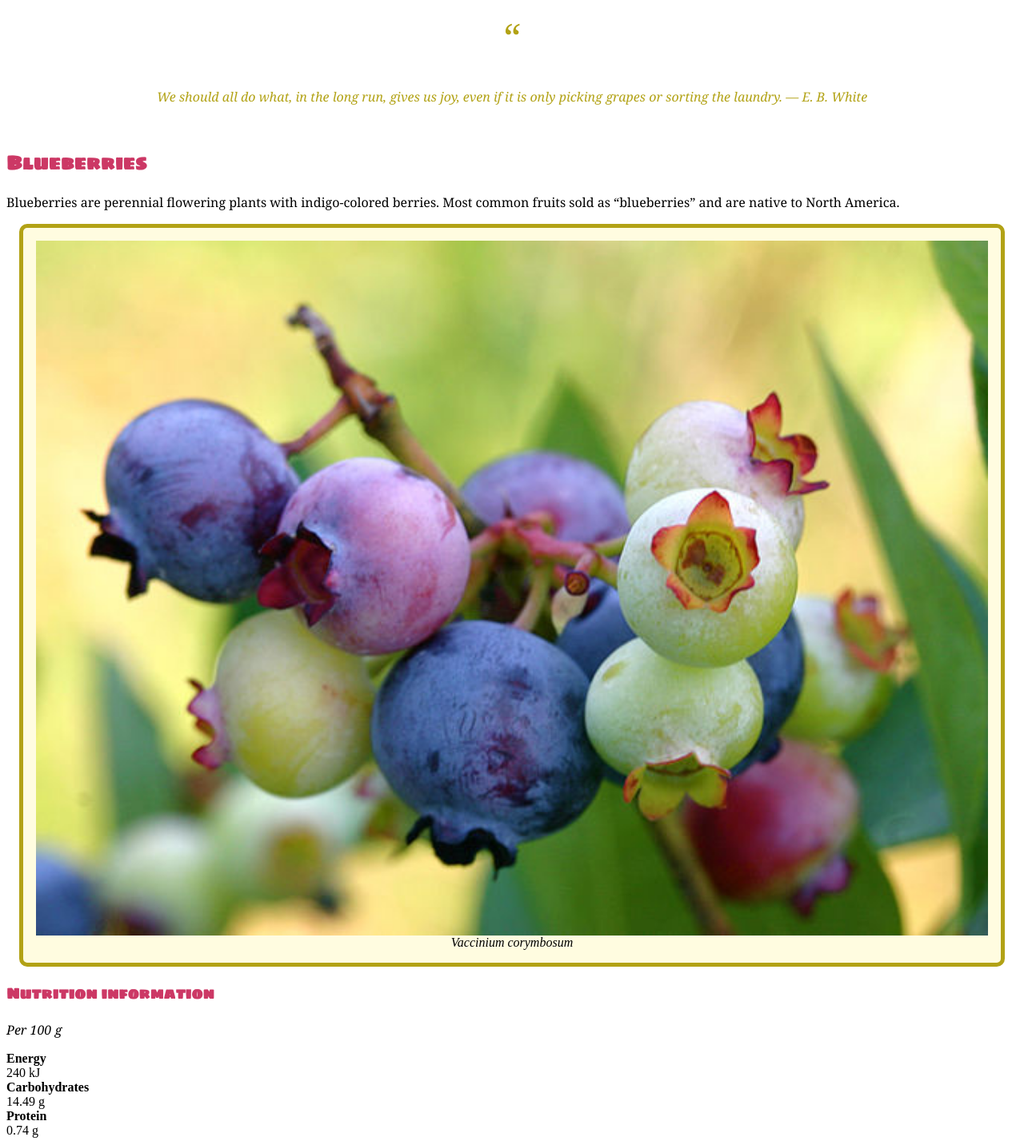
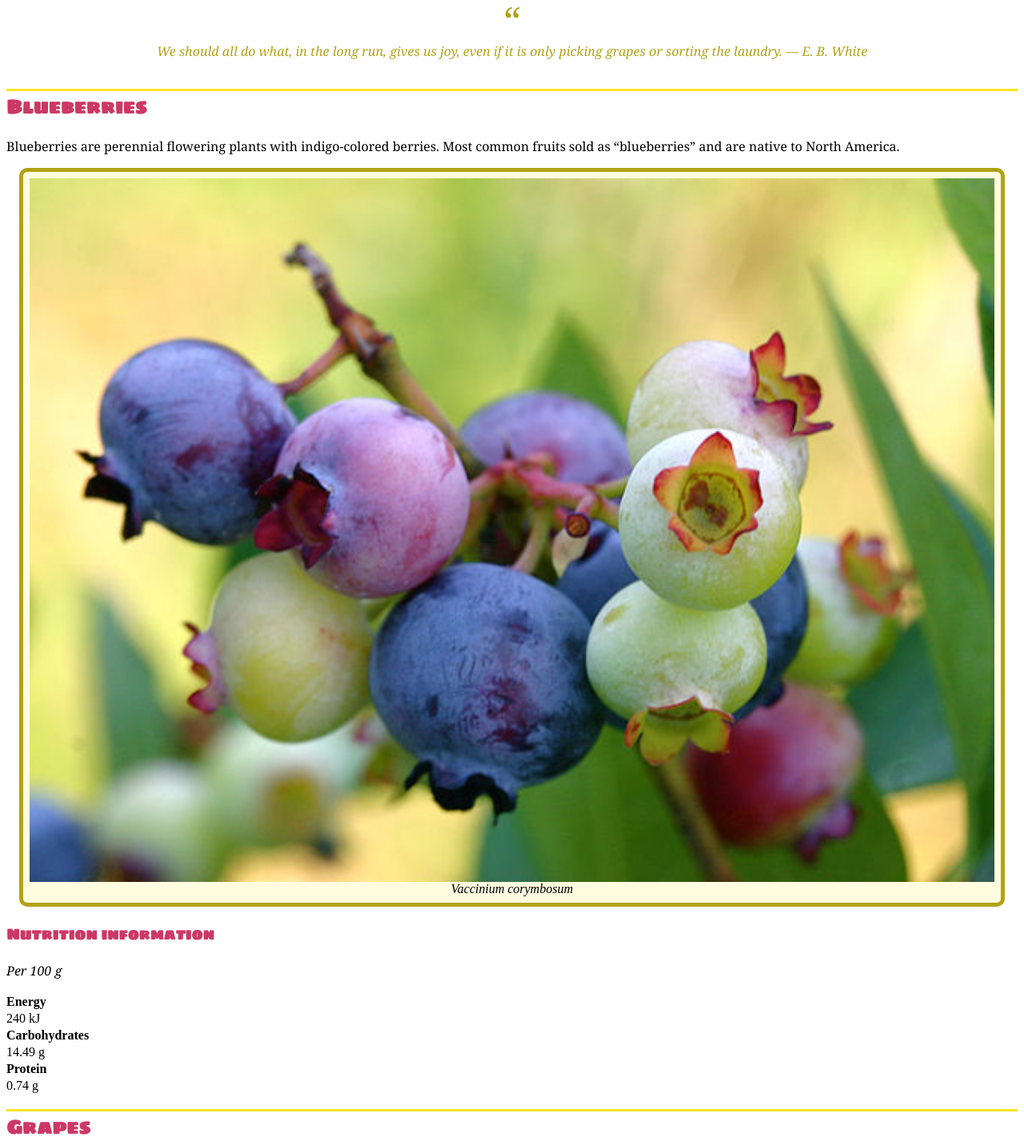
Before and after one commit to HeatherAnn/dsn1674-project-1, a plain HTML site: page index.html in a window 1280 px wide. Shown: the part 183-1615 px from the top of the page at 80% size. Drawn offline with Linux system fonts and the light colour scheme.

Commit message:
Fixed leading on lists and added yellow borderline

```diff
--- a/css/main.css
+++ b/css/main.css
@@ -13,8 +13,8 @@ h1 {
   }
   nav ul {
     list-style-type: none;
-    padding: 0.5em;
-    margin: 0.5em;
+    padding: 0.5em 0;
+    margin: 0.5em 0;
     text-align: center;
   }
   nav li {
@@ -40,6 +40,10 @@ h2, h3 {
   font-family:'Sigmar One', cursive;
   color: #cc3865;
 }
+h2{
+  border-top: 3px solid;
+  border-color: #ffe524;
+}
 ul
 {
   list-style-type: none;
@@ -47,6 +51,7 @@ ul
 }
 dt{
   font-weight: bold;
+  line-height: 1.5rem;
 }
 dd{
   margin: 0;
@@ -56,14 +61,15 @@ dd{
   color: #b2a215;
   text-align: center;
   margin: 0;
-  padding: 2rem;
+  padding: 1rem;
 }
 .mark{
   color: #b2a215;
   text-align: center;
   font-size: 3rem;
   margin: 0;
-  padding: 0
+  padding: 0;
+  line-height: 0.5;
 }
 .grams{
   font-style: italic;
@@ -73,7 +79,7 @@ figure {
   border: 5px;
   border-style: solid;
   border-radius: 10px;
-  padding: 1em;
+  padding: 0.5em;
   margin: 1em;
   color: #b2a215;
   background-color: #fffce0;
@@ -82,6 +88,7 @@ figcaption{
   font-style: italic;
   color: black;
   text-align: center;
+  font-size: 1rem;
 }
 img{
   width: 100%;
```
